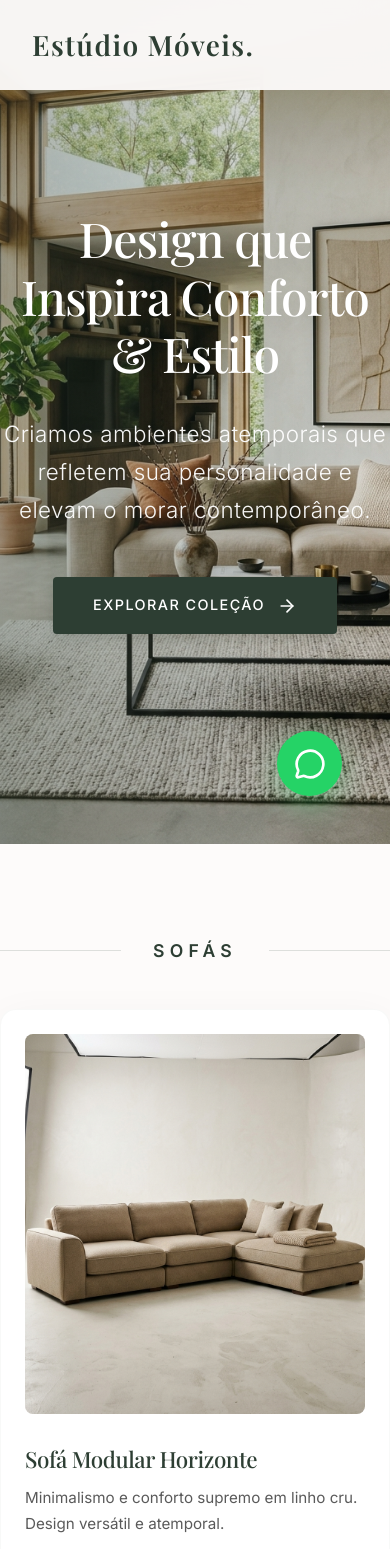
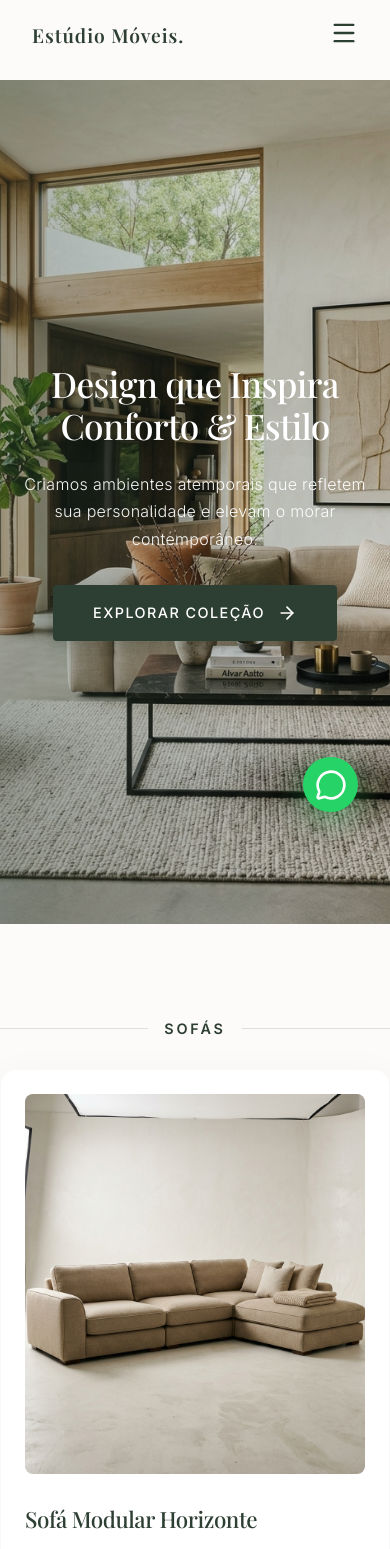
Before and after one commit to cristyan7gabriel/Estudio_Moveis, a React (Vite) app: page / in a window 390 px wide. Shown: the top 1549 px of the page. Built offline with nearby package versions, Linux system fonts and the light colour scheme.

Commit message:
Fixed mobile navigation menu and optimized hero section responsiveness

```diff
--- a/src/components/SharedComponents.jsx
+++ b/src/components/SharedComponents.jsx
@@ -1,6 +1,6 @@
 import React, { useState, useEffect } from 'react';
 import { Link } from 'react-router-dom';
-import { MessageCircle, Phone, MapPin, Sofa, Armchair, Briefcase, BedDouble, ArrowRight } from 'lucide-react';
+import { MessageCircle, Phone, MapPin, Sofa, Armchair, Briefcase, BedDouble, ArrowRight, Menu, X } from 'lucide-react';
 import { categories } from '../data/products';
 
 export const WHATSAPP_LINK = "https://wa.me/556292421294?text=Olá,%20gostaria%20de%20falar%20com%20um%20consultor%20do%20Estúdio%20Móveis.";
@@ -16,6 +16,7 @@ const InstagramIcon = ({ size = 24 }) => (
 
 export const Header = () => {
   const [scrolled, setScrolled] = useState(false);
+  const [isMenuOpen, setIsMenuOpen] = useState(false);
 
   useEffect(() => {
     const handleScroll = () => setScrolled(window.scrollY > 50);
@@ -26,18 +27,24 @@ export const Header = () => {
   return (
     <header className="header" style={{ boxShadow: scrolled ? '0 2px 10px rgba(0,0,0,0.05)' : 'none' }}>
       <div className="container header-container">
-        <Link to="/" className="logo">Estúdio Móveis.</Link>
-        <nav className="nav-links">
+        <Link to="/" className="logo" onClick={() => setIsMenuOpen(false)}>Estúdio Móveis.</Link>
+
+        <nav className={`nav-links ${isMenuOpen ? 'nav-active' : ''}`}>
           {categories.map(cat => (
             <Link
               key={cat.id}
               to={`/categoria/${cat.id}`}
               className={`nav-link ${cat.isHighlight ? 'nav-link-highlight' : ''}`}
+              onClick={() => setIsMenuOpen(false)}
             >
               {cat.name}
             </Link>
           ))}
         </nav>
+
+        <button className="mobile-menu-btn" onClick={() => setIsMenuOpen(!isMenuOpen)}>
+          {isMenuOpen ? <X size={28} /> : <Menu size={28} />}
+        </button>
       </div>
     </header>
   );
--- a/src/index.css
+++ b/src/index.css
@@ -401,6 +401,12 @@ button {
   opacity: 0.5;
 }
 
+.mobile-menu-btn {
+  display: none;
+  color: var(--color-primary);
+  z-index: 2000;
+}
+
 /* Responsive */
 @media (max-width: 1024px) {
   .planned-grid {
@@ -413,20 +419,84 @@ button {
 }
 
 @media (max-width: 768px) {
+  :root {
+    --header-height: 70px;
+    --spacing-xl: 4rem;
+  }
+
+  .mobile-menu-btn {
+    display: block;
+  }
+
   .nav-links {
-    display: none;
+    position: fixed;
+    top: 0;
+    right: -100%;
+    width: 80%;
+    height: 100vh;
+    background-color: var(--color-bg);
+    flex-direction: column;
+    align-items: center;
+    justify-content: center;
+    gap: 3rem;
+    transition: var(--transition-base);
+    box-shadow: -10px 0 30px rgba(0,0,0,0.05);
+    z-index: 1500;
+  }
+
+  .nav-links.nav-active {
+    right: 0;
+  }
+
+  .logo {
+    font-size: 1.2rem;
   }
 
   .hero-title {
-    font-size: 3rem;
+    font-size: 2.2rem;
+    margin-bottom: 1.5rem;
+    padding: 0 1rem;
+  }
+
+  .hero-subtitle {
+    font-size: 1rem;
+    margin-bottom: 2rem;
+    padding: 0 1rem;
+  }
+
+  .section-header {
+    gap: 1rem;
+    margin-bottom: 2rem;
+  }
+
+  .section-title {
+    font-size: 0.9rem;
+    letter-spacing: 0.2em;
   }
 
   .footer-grid {
     grid-template-columns: 1fr;
     gap: 3rem;
+    text-align: center;
   }
 
-  .section {
-    padding: 4rem 0;
+  .footer-col p,
+  .footer-col a {
+    justify-content: center;
+  }
+
+  .planned-image {
+    height: 400px;
+  }
+
+  .floating-whatsapp {
+    bottom: 2rem;
+    right: 2rem;
+    width: 55px;
+    height: 55px;
+  }
+
+  main {
+    padding-top: 80px !important;
   }
 }
```
